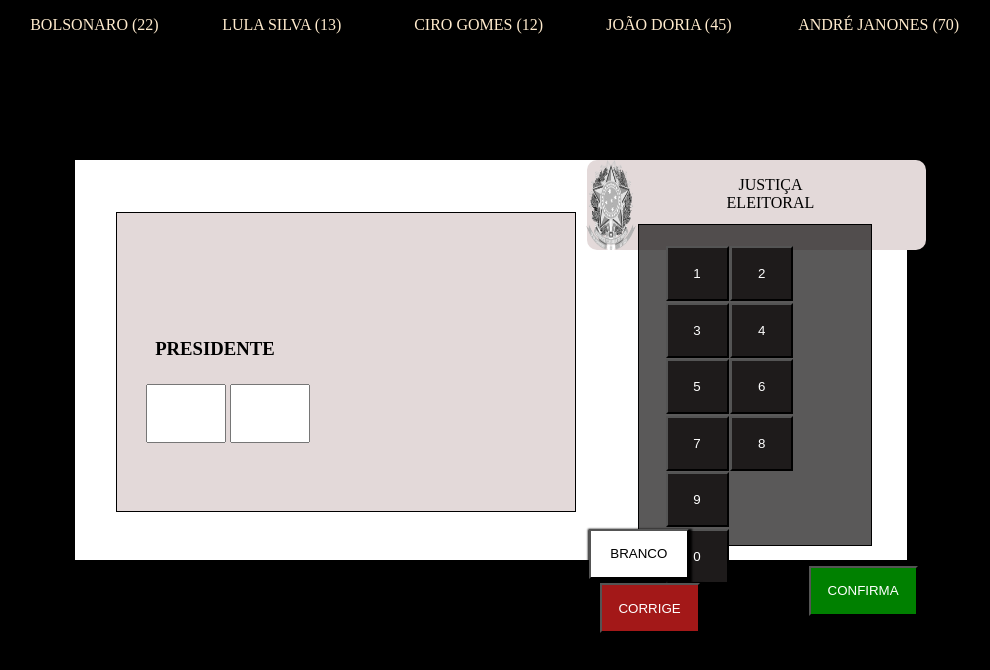
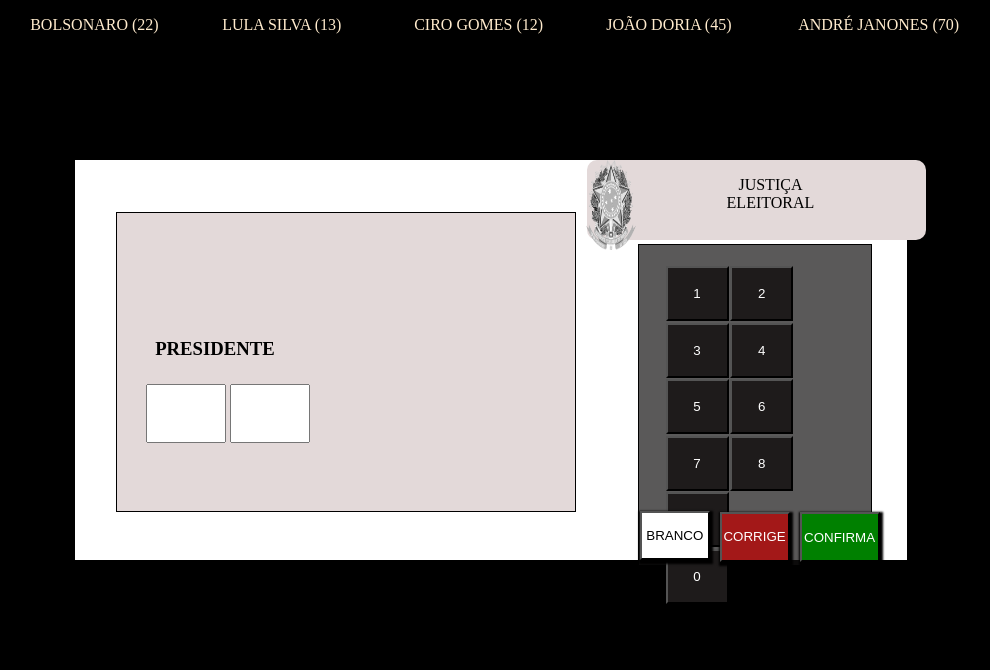
Before and after one commit to robsonxpr9/URNA-ELETRONICA, a plain HTML site: page index.html in a window 1280 px wide. Shown: the whole page, without its empty margins (143-1133 px from the left). Drawn offline with Linux system fonts and the light colour scheme.

Commit message:
atualização 31/05/2022
atualização css

```diff
--- a/estilo.css
+++ b/estilo.css
@@ -42,8 +42,9 @@
     width: 339px;
     text-align: center;
     border-radius: 10px;
-    height: 90px;
+    height: 80px;
     display: flex;
+    margin-bottom: 30px;
 
 }
 
@@ -76,12 +77,12 @@
 
 #branco{
     position: relative;
-    top: 60%;
-   width: 100px;
-   height: 50px;
+    top: 40.2%;
+   width: 70px;
+   height: 49px;
     background-color: white;
     color: black;
-    left: -70px;
+    left: -19px;
     margin: 0%;
     text-align: center;
     box-shadow: 1px 2px 2px 2px black;
@@ -141,11 +142,11 @@
 #corrige{
     position: relative;
     top: 90%;
-    width: 100px;
+    width: 70px;
     height: 50px;
     background-color: rgb(163, 24, 24);
-    top: 60%;
-    left: -60px;
+    top: 40%;
+    left: -10px;
     text-align: center;
     box-shadow: 1px 2px 2px 2px black;
     padding: 0%
@@ -220,11 +221,11 @@
 
     position: relative;
 
-    width: 109px;
+    width: 80px;
     height: 50px;
     background-color: green;
-    left: 149px;
-    top: 34%;
+    left: 140px;
+    top: 14%;
     text-align: center;
     box-shadow: 1px 2px 2px 2px black;
    padding: 0%;
```
